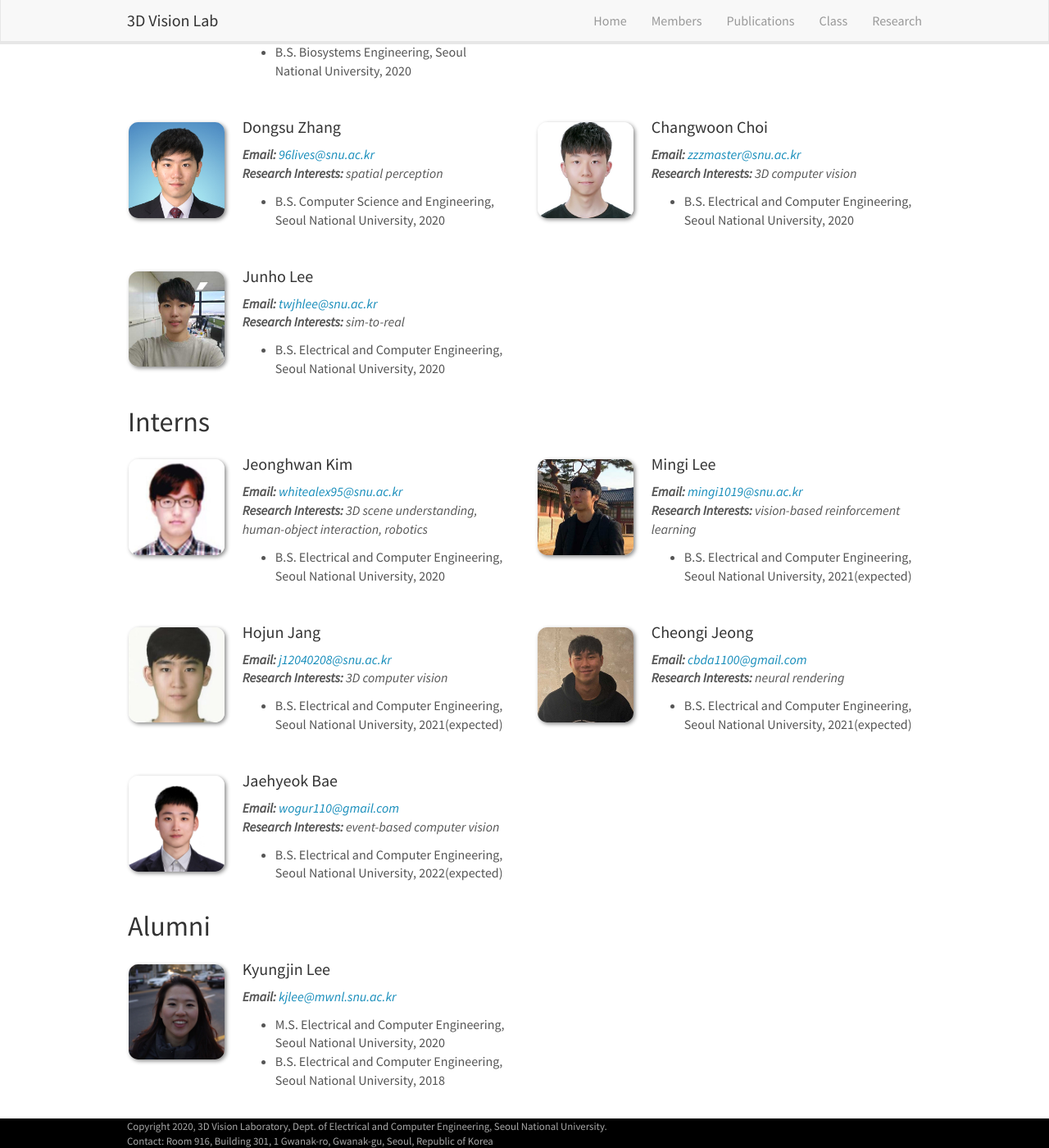
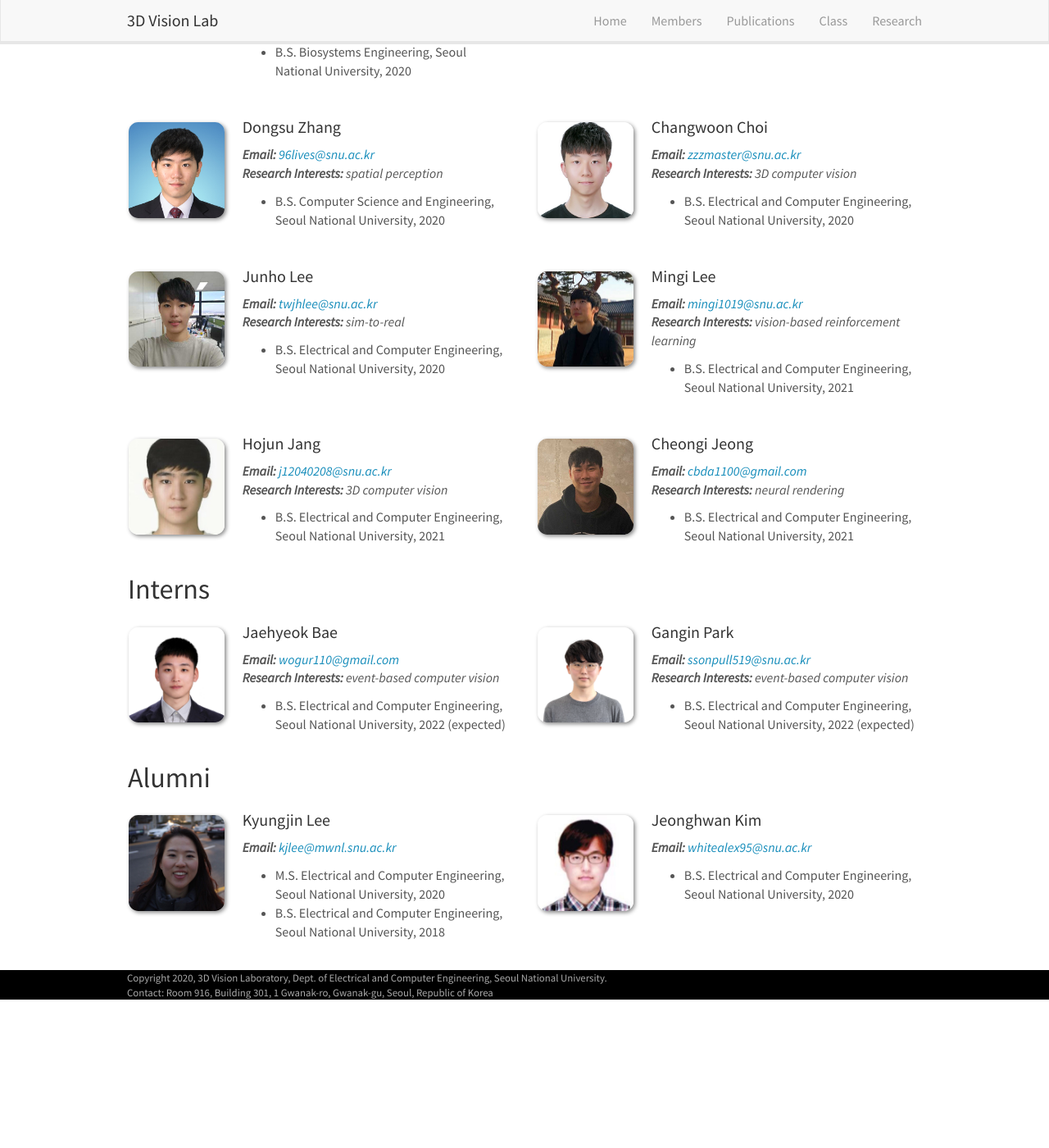
Before and after one commit to 3dvision-snu/3dvision-snu.github.io, a Jekyll site: the page built from _pages/members.md, in a window 1280 px wide and 1400 px high, scrolled down 1195 px. Shown: the whole window at 82% size. Built offline with Jekyll 4.4.1, drawn with Linux system fonts in a browser that asks for light colours; nearby versions of some CDN libraries; after the commit the page ends 2414 px from its top, so only the background shows below that; some of the changed text lies outside the part shown.

Commit message:
members & publication updated

```diff
--- a/_data/classes_past.yml
+++ b/_data/classes_past.yml
@@ -1,6 +1,9 @@
 #- class_name:
 #  class_page:
 #  educations:
+
+- name: Linear Algebra for Electrical Systems
+  semester: 2020-2
 
 - name: Graphics Programming
   semester: 2020-1
--- a/_data/members_alumni.yml
+++ b/_data/members_alumni.yml
@@ -16,3 +16,10 @@
   educations:
     - M.S. Electrical and Computer Engineering, Seoul National University, 2020
     - B.S. Electrical and Computer Engineering, Seoul National University, 2018
+
+- name: Jeonghwan Kim
+  photo: jeonghwan_kim.jpg
+  research_interests: 3D scene understanding, human-object interaction, robotics
+  email: whitealex95@snu.ac.kr
+  educations:
+    - B.S. Electrical and Computer Engineering, Seoul National University, 2020
--- a/_data/members_intern.yml
+++ b/_data/members_intern.yml
@@ -5,41 +5,18 @@
 #  page:
 #  educations:
 
-- name: Jeonghwan Kim
-  photo: jeonghwan_kim.jpg
-  research_interests: 3D scene understanding, human-object interaction, robotics
-  email: whitealex95@snu.ac.kr
-  educations:
-    - B.S. Electrical and Computer Engineering, Seoul National University, 2020
-
-- name: Mingi Lee
-  photo: mingi_lee.jpg
-  research_interests: vision-based reinforcement learning
-  # info: B.S. expected 2021
-  email: mingi1019@snu.ac.kr
-  educations:
-    - B.S. Electrical and Computer Engineering, Seoul National University, 2021(expected)
-
-- name: Hojun Jang
-  photo: hojun_jang.jpg
-  research_interests: 3D computer vision
-  # info: B.S. expected 2021
-  email: j12040208@snu.ac.kr
-  educations:
-    - B.S. Electrical and Computer Engineering, Seoul National University, 2021(expected)
-
-- name: Cheongi Jeong
-  photo: cheongi_jeong.jpg
-  research_interests: neural rendering
-  # info: B.S. expected 2021
-  email: cbda1100@gmail.com
-  educations:
-    - B.S. Electrical and Computer Engineering, Seoul National University, 2021(expected)
-
 - name: Jaehyeok Bae
   photo: jaehyeok_bae.jpg
   research_interests: event-based computer vision
   # info: B.S. expected 2022
   email: wogur110@gmail.com
   educations:
-    - B.S. Electrical and Computer Engineering, Seoul National University, 2022(expected)
+    - B.S. Electrical and Computer Engineering, Seoul National University, 2022 (expected)
+
+- name: Gangin Park
+  photo: gangin_park.png
+  research_interests: event-based computer vision
+  # info: B.S. expected 2022
+  email: ssonpull519@snu.ac.kr
+  educations:
+    - B.S. Electrical and Computer Engineering, Seoul National University, 2022 (expected)
--- a/_data/members_ms.yml
+++ b/_data/members_ms.yml
@@ -35,7 +35,7 @@
 
 - name: Junho Kim
   photo: junho_kim.jpg
-  research_interests: event-based computer vision
+  research_interests: visual localization, event-based computer vision
   email: 82magnolia@naver.com
   page: https://sites.google.com/view/jhk1997/home
   # page: "#"
@@ -65,3 +65,27 @@
   email: twjhlee@snu.ac.kr
   educations:
     - B.S. Electrical and Computer Engineering, Seoul National University, 2020
+
+- name: Mingi Lee
+  photo: mingi_lee.jpg
+  research_interests: vision-based reinforcement learning
+  # info: B.S. expected 2021
+  email: mingi1019@snu.ac.kr
+  educations:
+    - B.S. Electrical and Computer Engineering, Seoul National University, 2021
+
+- name: Hojun Jang
+  photo: hojun_jang.jpg
+  research_interests: 3D computer vision
+  # info: B.S. expected 2021
+  email: j12040208@snu.ac.kr
+  educations:
+    - B.S. Electrical and Computer Engineering, Seoul National University, 2021
+
+- name: Cheongi Jeong
+  photo: cheongi_jeong.jpg
+  research_interests: neural rendering
+  # info: B.S. expected 2021
+  email: cbda1100@gmail.com
+  educations:
+    - B.S. Electrical and Computer Engineering, Seoul National University, 2021
--- a/_data/members_phd.yml
+++ b/_data/members_phd.yml
@@ -14,3 +14,14 @@
   educations:
     - M.S. Mechanical Engineering, Korea University, 2019
     - B.S. Mechanical Engineering, Korea University, 2017
+
+
+- name: Eunsun Lee
+  photo: eunsun_lee.jpg
+  research_interests: 3D computer vision
+  # info: Ph.D, starts 2020
+  email: eunsunlee@snu.ac.kr
+  # page: "#"
+  educations:
+    - M.S. Electrical and Computer Engineering, University of California-Los Angeles, 2018
+    - B.S. Electrical and Computer Engineering, University of Virginia, 2015
```
Also changed, not shown: _data/classes_current.yml (+5 -2 lines), images/memberspic/eunsun_lee.jpg (added), images/memberspic/gangin_park.png (added).
